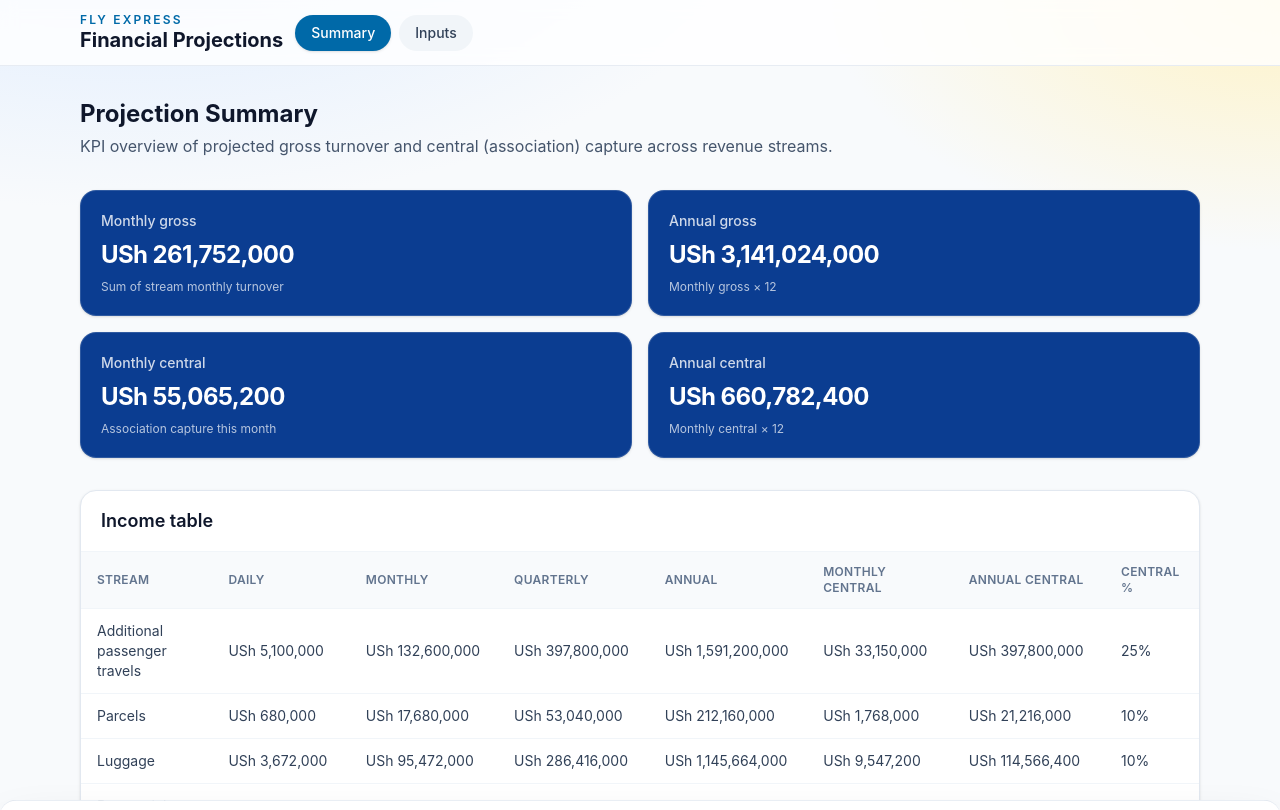
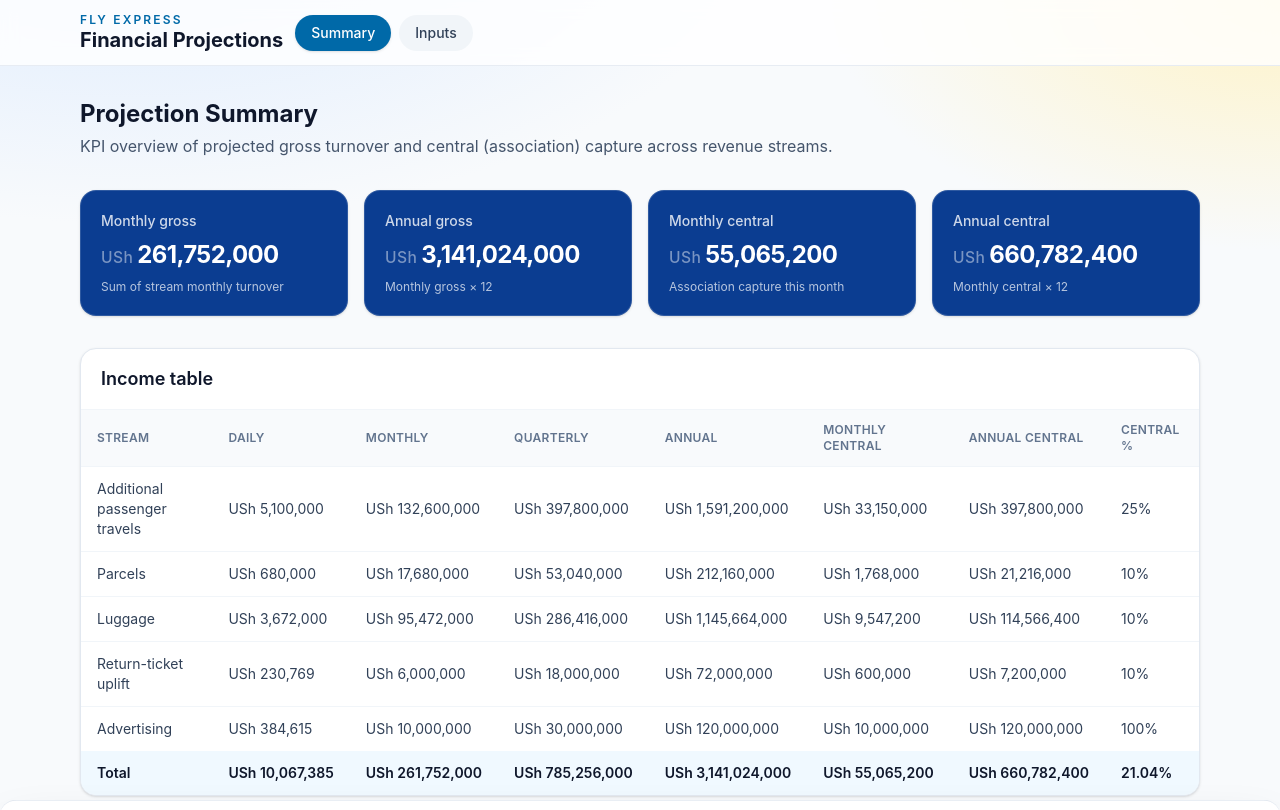
Before and after one commit to xristo7/flyexpressprojections, a React (Vite) app: page / in a window 1280 px wide. Shown: the top 810 px of the page. Built offline with nearby package versions, Linux system fonts and the light colour scheme.

Commit message:
KPI cards: 4-col desktop, muted USh symbol

```diff
--- a/src/components/KpiCards.tsx
+++ b/src/components/KpiCards.tsx
@@ -1,10 +1,35 @@
 import { useDrivers } from './DriversContext'
-import { formatUGX, formatUGXCompact } from '../lib/format'
+import { formatUShCompactParts, formatUShParts } from '../lib/format'
 
 type KpiCardsProps = {
   /** Compact padding / type for sticky strip above the inputs drawer */
   compact?: boolean
   className?: string
+}
+
+function MoneyValue({
+  amount,
+  compactDisplay,
+  className,
+}: {
+  amount: number
+  /** When true, prefer compact K/M/B (used on mobile) */
+  compactDisplay: boolean
+  className?: string
+}) {
+  const full = formatUShParts(amount)
+  const short = formatUShCompactParts(amount)
+  const parts = compactDisplay ? short : full
+  const title = `USh ${full.amount}`
+
+  return (
+    <p className={className} title={title}>
+      <span className="mr-1 text-[0.65em] font-medium tracking-wide text-white/45">
+        {parts.symbol}
+      </span>
+      <span>{parts.amount}</span>
+    </p>
+  )
 }
 
 export function KpiCards({ compact = false, className = '' }: KpiCardsProps) {
@@ -37,47 +62,55 @@ export function KpiCards({ compact = false, className = '' }: KpiCardsProps) {
   return (
     <section
       className={[
-        'grid grid-cols-2',
-        compact ? 'gap-2 sm:gap-3' : 'gap-3 sm:gap-4',
+        // Mobile: 2×2 pairs; desktop: four columns with full amounts
+        'grid grid-cols-2 md:grid-cols-4',
+        compact ? 'gap-2 md:gap-3' : 'gap-3 md:gap-4',
         className,
       ]
         .filter(Boolean)
         .join(' ')}
       aria-label="Key performance indicators"
     >
-      {kpis.map((kpi) => {
-        const full = formatUGX(kpi.amount)
-        const short = formatUGXCompact(kpi.amount)
-        return (
+      {kpis.map((kpi) => (
         <article
           key={kpi.label}
           className={[
             'rounded-2xl border border-white/15 bg-[#0b3d91] text-white shadow-sm',
-              compact ? 'p-3 sm:p-4' : 'p-5',
+            compact ? 'p-3 md:p-4' : 'p-4 md:p-5',
           ].join(' ')}
         >
           <p
             className={[
               'font-medium text-white/80',
-                compact ? 'text-xs sm:text-sm' : 'text-sm',
+              compact ? 'text-xs md:text-sm' : 'text-sm',
             ].join(' ')}
           >
             {kpi.label}
           </p>
-            <p
+          {/* Mobile: compact K/M/B; desktop (md+): full amount — both use muted USh */}
+          <div className="md:hidden">
+            <MoneyValue
+              amount={kpi.amount}
+              compactDisplay
               className={[
-                'mt-1 font-bold tracking-tight text-white sm:mt-2',
-                compact ? 'text-base sm:text-xl' : 'text-xl sm:text-2xl',
+                'mt-1 font-bold tracking-tight text-white',
+                compact ? 'text-base' : 'text-xl',
               ].join(' ')}
-              title={full}
-            >
-              <span className="sm:hidden">{short}</span>
-              <span className="hidden sm:inline">{full}</span>
-            </p>
+            />
+          </div>
+          <div className="hidden md:block">
+            <MoneyValue
+              amount={kpi.amount}
+              compactDisplay={false}
+              className={[
+                'mt-2 font-bold tracking-tight text-white',
+                compact ? 'text-lg lg:text-xl' : 'text-xl lg:text-2xl',
+              ].join(' ')}
+            />
+          </div>
           {!compact && <p className="mt-2 text-xs text-white/70">{kpi.hint}</p>}
         </article>
-        )
-      })}
+      ))}
     </section>
   )
 }
--- a/src/lib/format.ts
+++ b/src/lib/format.ts
@@ -1,19 +1,28 @@
-const ugxFormatter = new Intl.NumberFormat('en-UG', {
-  style: 'currency',
-  currency: 'UGX',
-  maximumFractionDigits: 0,
-})
-
 const numberFormatter = new Intl.NumberFormat('en-UG', {
   maximumFractionDigits: 2,
 })
 
+const ugxAmountFormatter = new Intl.NumberFormat('en-UG', {
+  maximumFractionDigits: 0,
+})
+
+/** Full UGX string (legacy / tables). Prefer formatUShParts for KPI cards. */
 export function formatUGX(value: number): string {
-  return ugxFormatter.format(Math.round(value))
+  return `USh ${ugxAmountFormatter.format(Math.round(value))}`
 }
 
-/** Compact UGX for tight mobile KPI cards. Rounds to nearest thousand, then K/M/B. */
-export function formatUGXCompact(value: number): string {
+export type UShParts = { symbol: string; amount: string }
+
+/** Full amount with separate USh symbol for muted styling. */
+export function formatUShParts(value: number): UShParts {
+  return {
+    symbol: 'USh',
+    amount: ugxAmountFormatter.format(Math.round(value)),
+  }
+}
+
+/** Compact amount (K/M/B) after rounding to nearest thousand — for mobile KPIs. */
+export function formatUShCompactParts(value: number): UShParts {
   const rounded = Math.round(value / 1000) * 1000
   const abs = Math.abs(rounded)
   const sign = rounded < 0 ? '-' : ''
@@ -23,16 +32,23 @@ export function formatUGXCompact(value: number): string {
     return fixed.replace(/\.?0+$/, '')
   }
 
+  let amount: string
   if (abs >= 1_000_000_000) {
-    return `${sign}${trim(abs / 1_000_000_000, 2)}B`
+    amount = `${sign}${trim(abs / 1_000_000_000, 2)}B`
+  } else if (abs >= 1_000_000) {
+    amount = `${sign}${trim(abs / 1_000_000, 1)}M`
+  } else if (abs >= 1_000) {
+    amount = `${sign}${trim(abs / 1_000, 1)}K`
+  } else {
+    amount = `${sign}${abs}`
   }
-  if (abs >= 1_000_000) {
-    return `${sign}${trim(abs / 1_000_000, 1)}M`
-  }
-  if (abs >= 1_000) {
-    return `${sign}${trim(abs / 1_000, 1)}K`
-  }
-  return `${sign}${abs}`
+
+  return { symbol: 'USh', amount }
+}
+
+/** @deprecated alias — mobile compact string without symbol */
+export function formatUGXCompact(value: number): string {
+  return formatUShCompactParts(value).amount
 }
 
 export function formatNumber(value: number, digits = 2): string {
```
Lines whose indentation alone changed are shown as unchanged.
